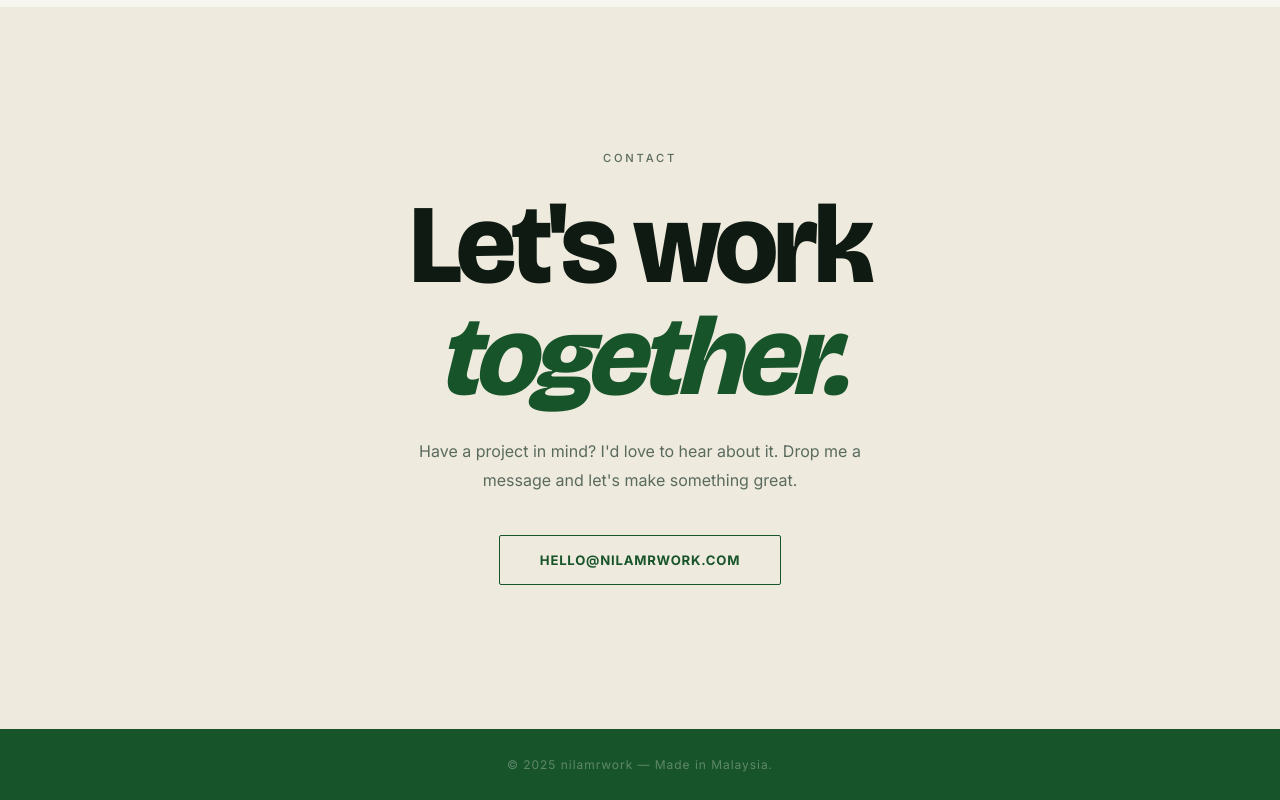
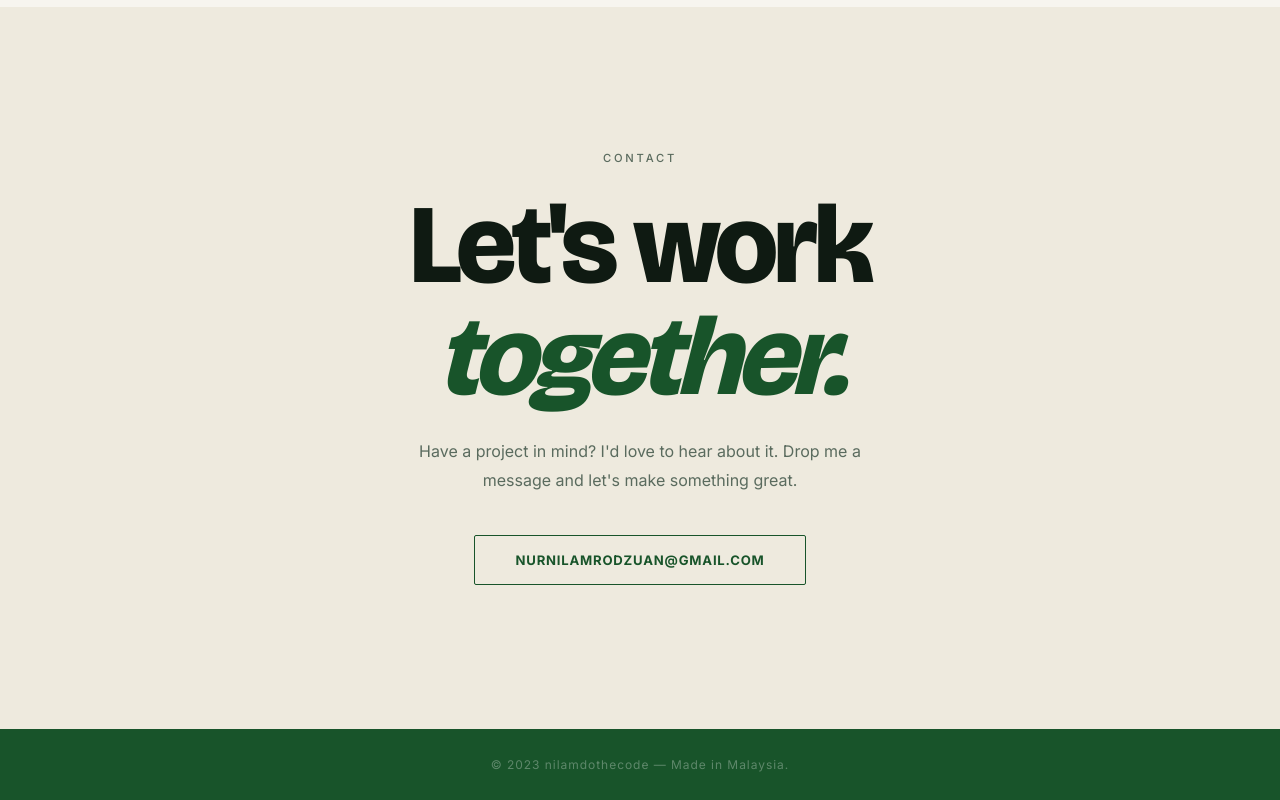
Before and after one commit to nurnilamrodzuan/nilamdothecode, a plain HTML site: page index.html in a window 1280 px wide. Shown: the part 3217-4017 px from the top of the page. Drawn offline with nearby package versions, Linux system fonts and the light colour scheme.

Commit message:
tukar email and footer sikit

```diff
--- a/index.html
+++ b/index.html
@@ -195,13 +195,13 @@
       <span class="section-label">Contact</span>
       <h2 class="contact-title">Let's work<br><em>together.</em></h2>
       <p class="contact-sub">Have a project in mind? I'd love to hear about it. Drop me a message and let's make something great.</p>
-      <a href="mailto:hello@nilamrwork.com" class="btn-outline">hello@nilamrwork.com</a>
+      <a href="mailto:nurnilamrodzuan@gmail.com" class="btn-outline">nurnilamrodzuan@gmail.com</a>
     </div>
   </section>
 
   <!-- FOOTER -->
   <footer class="footer">
-    <p>© 2025 nilamrwork — Made in Malaysia.</p>
+    <p>© 2023 nilamdothecode — Made in Malaysia.</p>
   </footer>
 
   <script src="script.js"></script>
```
